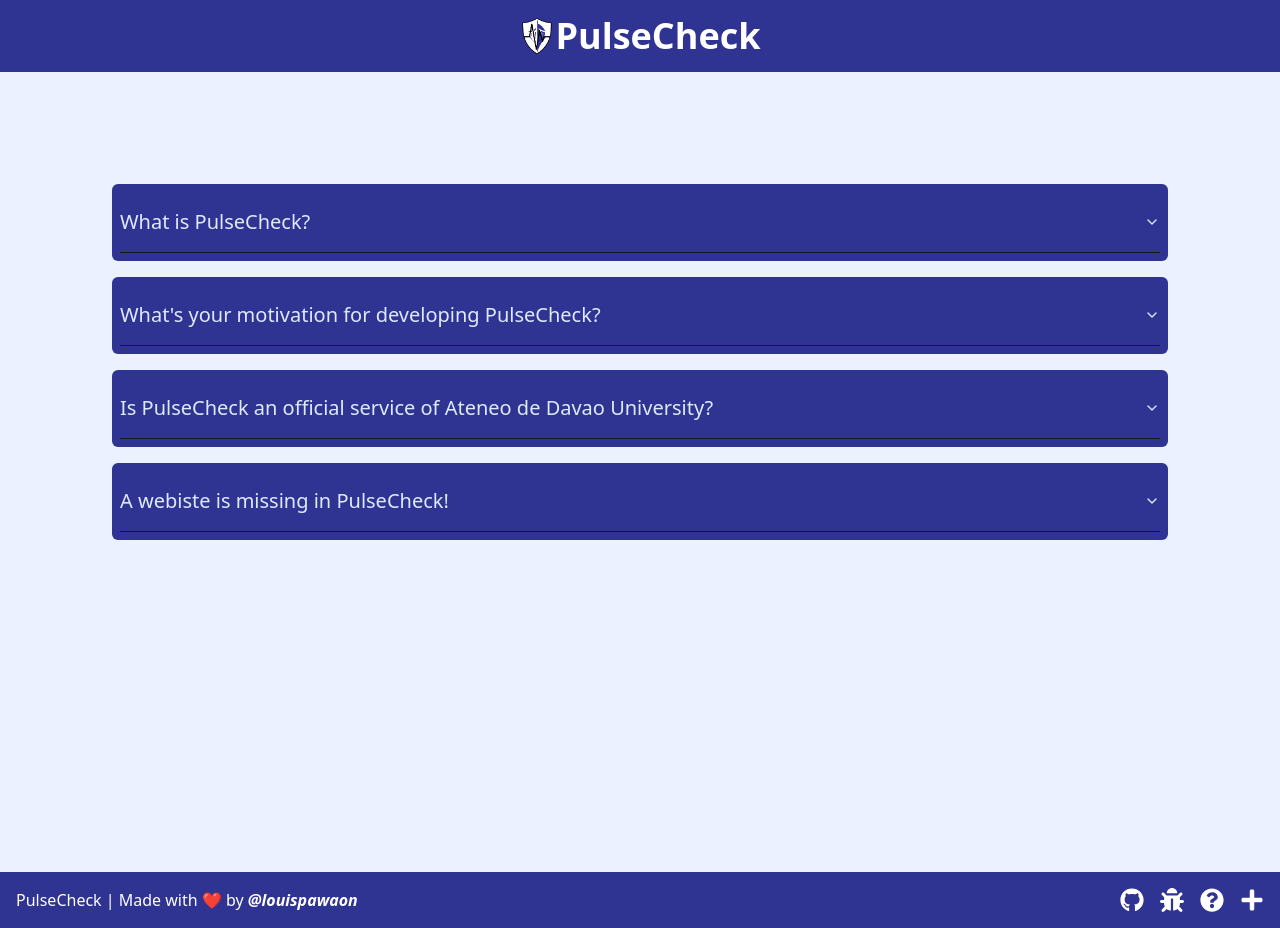
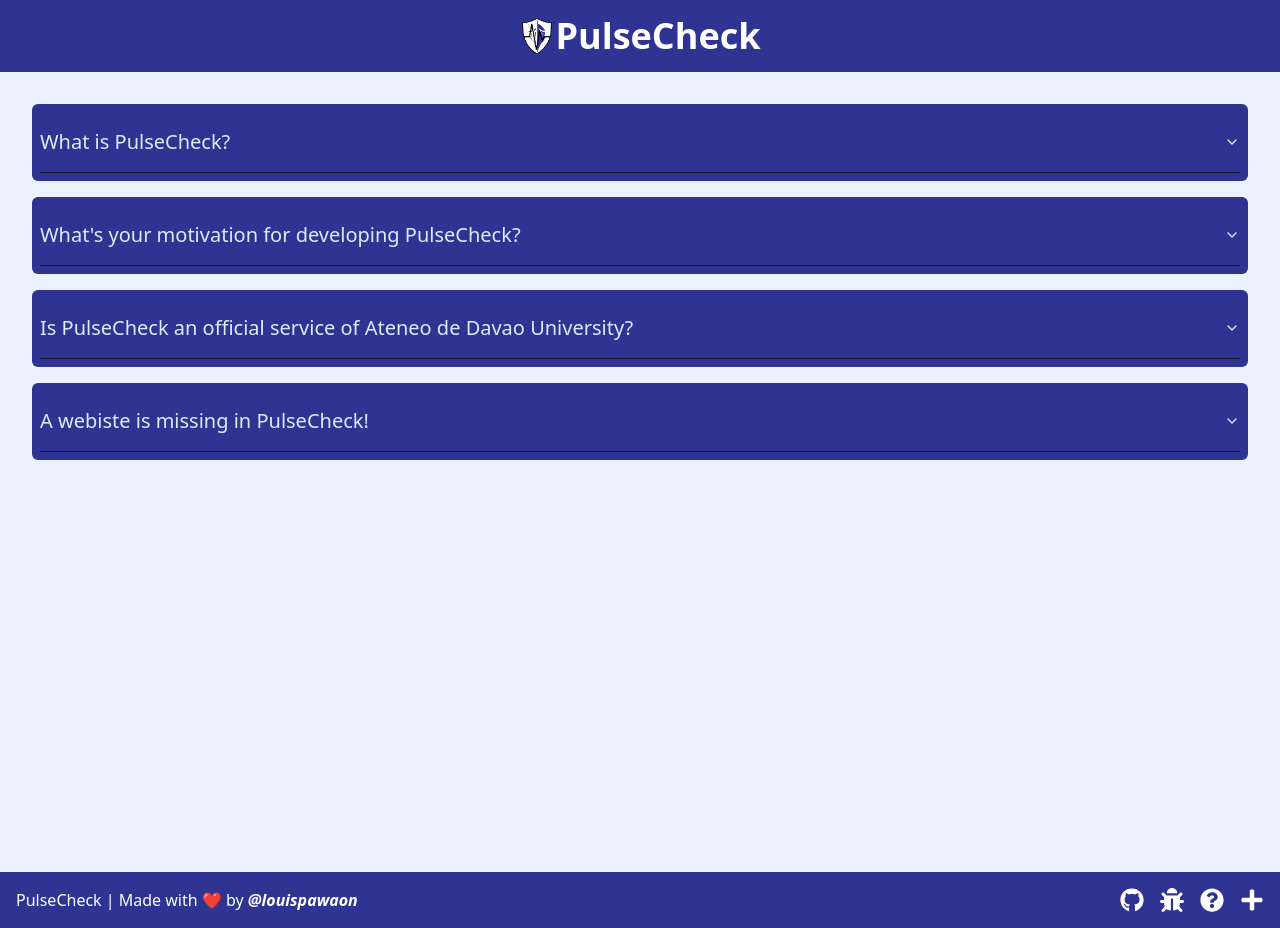
Before and after one commit to louispawaon/addu-pulsecheck, a Next.js app: page /faq in a window 1280 px wide. Built offline with nearby package versions, Linux system fonts and the light colour scheme.

Commit message:
refactor(faq): adjusted page padding

```diff
--- a/src/app/components/ui/FAQAccordion.tsx
+++ b/src/app/components/ui/FAQAccordion.tsx
@@ -7,7 +7,6 @@
   } from "@/components/ui/accordion"
 import type { FAQType } from '@/lib/types/FAQType'
 import { nunito_sans, poppins } from '@/app/styles/fonts'
-import { FaQuestionCircle } from "react-icons/fa";
 
 type FAQAccordionProps = FAQType
 
@@ -16,7 +15,7 @@
     <Accordion type="single" collapsible className='bg-primary p-2 rounded-md'>
         <AccordionItem value={value}>
         <AccordionTrigger className={`${poppins.variable} font-medium text-left md:text-xl`}>{question}</AccordionTrigger>
-        <AccordionContent className={`${nunito_sans.variable} text-justify text-lg text-foreground`}>
+        <AccordionContent className={`${nunito_sans.variable} text-justify md:text-lg text-foreground`}>
             {answer}
         </AccordionContent>
         </AccordionItem>
--- a/src/app/faq/page.tsx
+++ b/src/app/faq/page.tsx
@@ -3,7 +3,7 @@
 
 const FrequentyAskedQuestions = () => {
   return (
-    <main className='min-h-screen p-24'>
+    <main className='min-h-screen p-4'>
       <FAQAccordionSection/>
     </main>
   )
```
